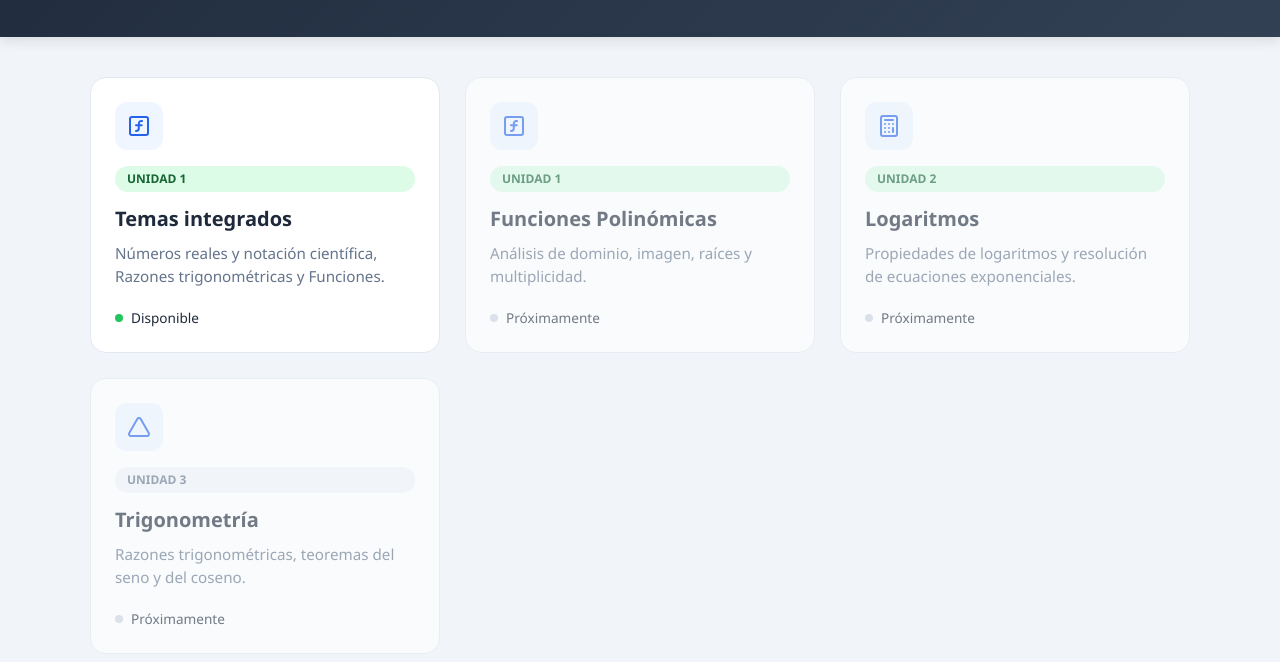
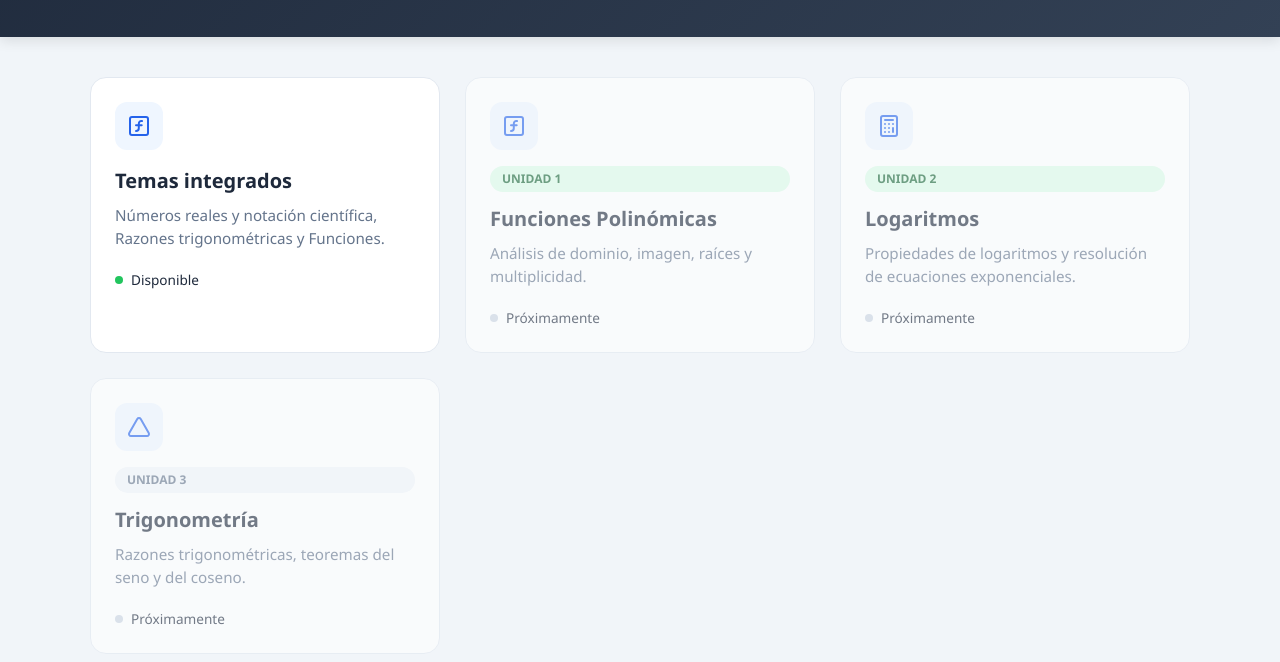
Before and after one commit to marinastrack/Proyecto-clase, a plain HTML site: page diagnostico.html in a window 1280 px wide. Shown: the part 272-934 px from the top of the page. Drawn offline with nearby package versions, Linux system fonts and the light colour scheme.

Commit message:
Fix HTML formatting and structure

```diff
--- a/diagnostico.html
+++ b/diagnostico.html
@@ -177,7 +177,7 @@
 	<!-- Integrado -->
             <a href="cuestionarios/qdiagintegrado.html" class="card">
                 <div class="card-icon"><i data-lucide="function-square"></i></div>
-                <span class="tag tag-math">Unidad 1</span>
+               <!-- <span class="tag tag-math">Unidad 1</span> -->
                 <h3>Temas integrados</h3>
                 <p>Números reales y notación científica, Razones trigonométricas y Funciones.</p>
                 <div class="status">
```
